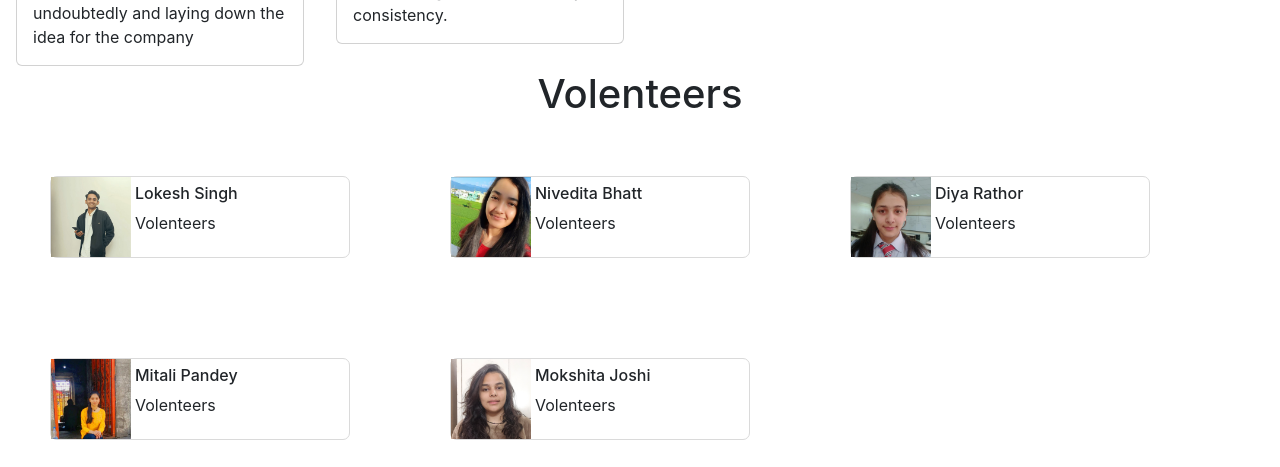
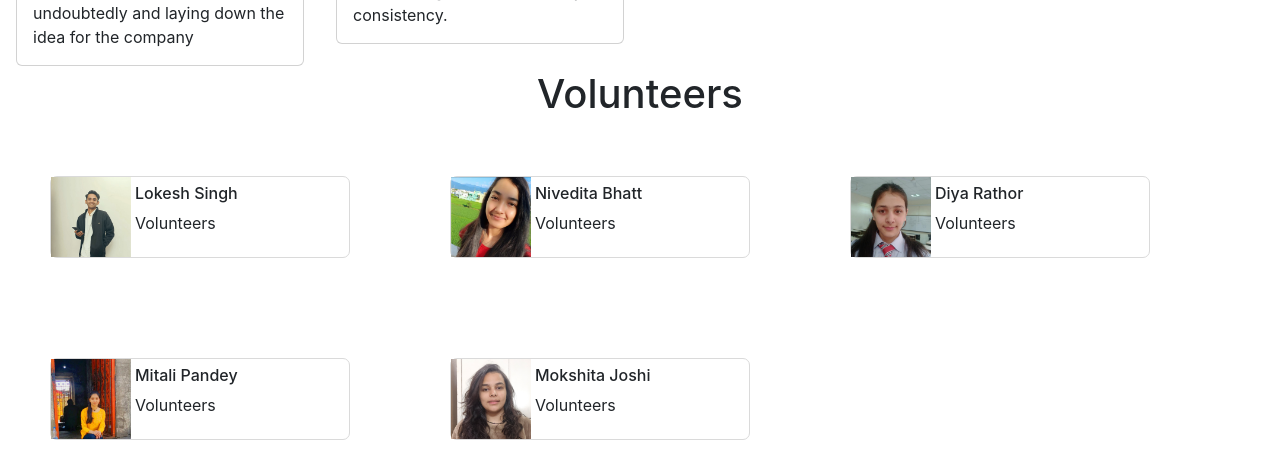
Before and after one commit to JeevanJoshi4434/Incubator-test, a React (Create React App) app: page /aboutus in a window 1280 px wide. Shown: the part 1119-1586 px from the top of the page. Built offline with nearby package versions, Linux system fonts and the light colour scheme.

Commit message:
Volunteer mistakes

```diff
--- a/src/components/AboutUs.js
+++ b/src/components/AboutUs.js
@@ -95,7 +95,7 @@ const AboutUs = () => {
       </div>
       <div className=''>
         <div className='d-flex justify-content-center'>
-          <div className=''><h1>Volenteers</h1></div>
+          <div className=''><h1>Volunteers</h1></div>
         </div>
         <div className='members'>
         <div className='member d-flex'>
@@ -104,7 +104,7 @@ const AboutUs = () => {
           </div>
           <div className='mx-1 d-flex justify-content-center flex-column flex-wrap member-details'>
             <h6>Lokesh Singh</h6>
-            <p>Volenteers</p>
+            <p>Volunteers</p>
           </div>
 
         </div>
@@ -114,7 +114,7 @@ const AboutUs = () => {
           </div>
           <div className='mx-1 d-flex justify-content-center flex-column flex-wrap member-details'>
             <h6>Nivedita Bhatt</h6>
-            <p>Volenteers</p>
+            <p>Volunteers</p>
           </div>
 
         </div>
@@ -124,7 +124,7 @@ const AboutUs = () => {
           </div>
           <div className='mx-1 d-flex justify-content-center flex-column flex-wrap member-details'>
             <h6>Diya Rathor</h6>
-            <p>Volenteers</p>
+            <p>Volunteers</p>
           </div>
 
         </div>
@@ -134,7 +134,7 @@ const AboutUs = () => {
           </div>
           <div className='mx-1 d-flex justify-content-center flex-column flex-wrap member-details'>
             <h6>Mitali Pandey</h6>
-            <p>Volenteers</p>
+            <p>Volunteers</p>
           </div>
 
         </div>
@@ -144,7 +144,7 @@ const AboutUs = () => {
           </div>
           <div className='mx-1 d-flex justify-content-center flex-column flex-wrap member-details'>
             <h6>Mokshita Joshi</h6>
-            <p>Volenteers</p>
+            <p>Volunteers</p>
           </div>
           </div>
         </div>
```
